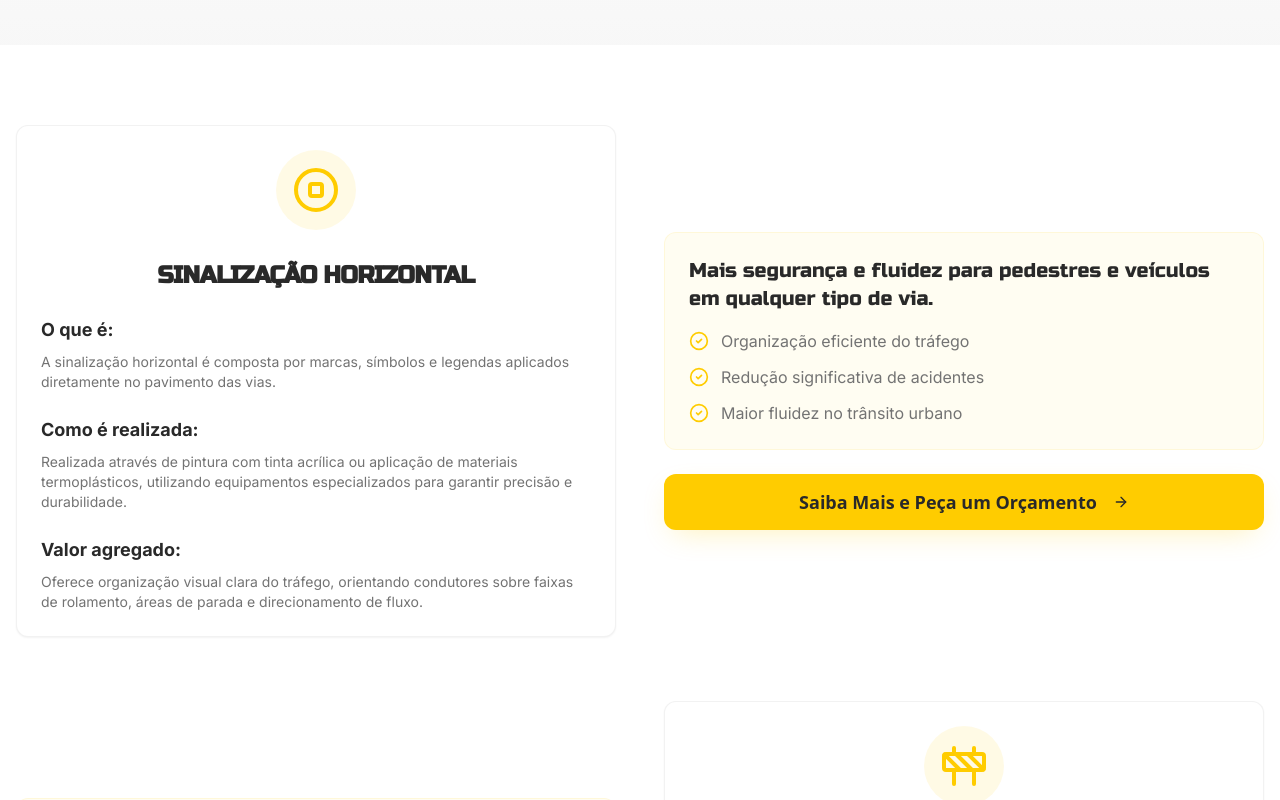
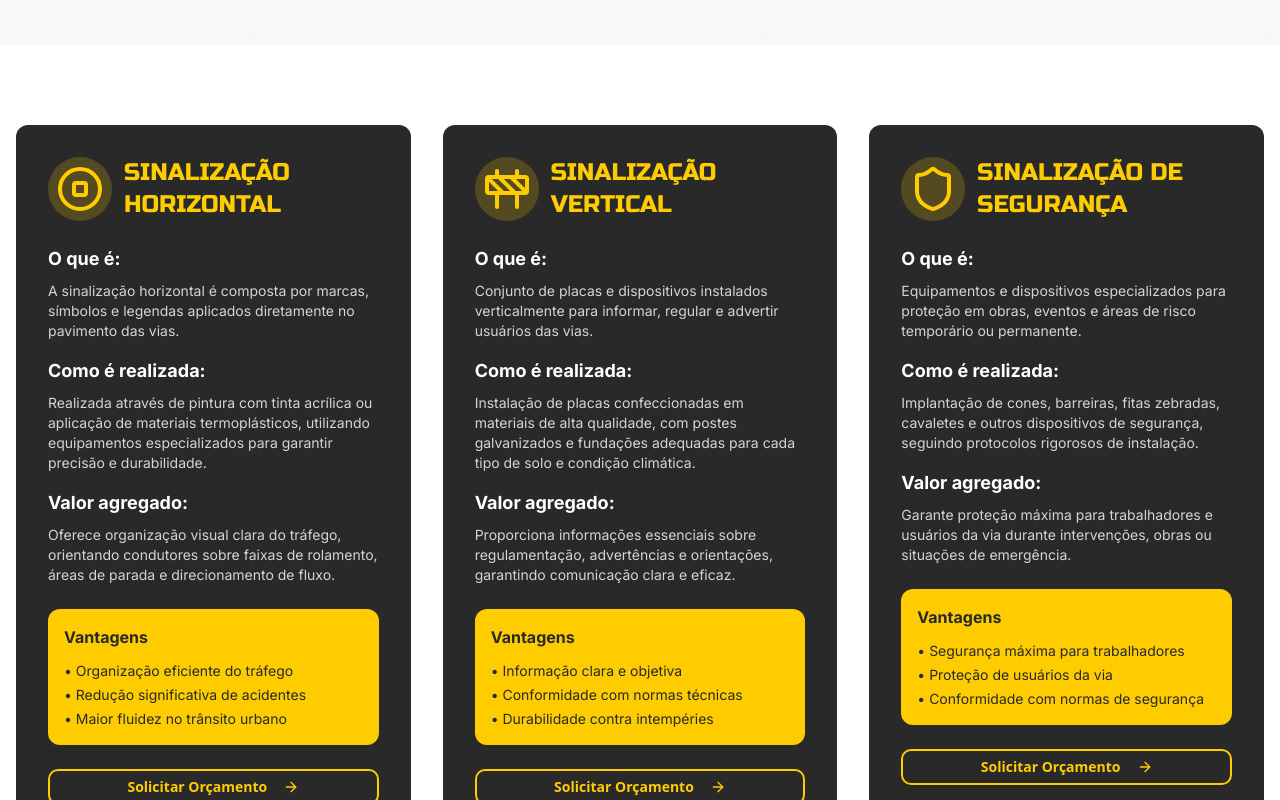
Before and after one commit to BryanVictorr/nova-sinalizacao-digital, a React (Vite) app: page /servicos in a window 1280 px wide. Shown: the part 380-1180 px from the top of the page. Built offline with nearby package versions, Linux system fonts and the light colour scheme.

Commit message:
Refatorar cards das páginas Sobre e Serviços
Ajusta a proporção dos cards na página Sobre, reduzindo o texto do card "Valores" para padronizar o tamanho. Altera os cards da página Serviços para o estilo escuro, conforme solicitado.

```diff
--- a/src/pages/Servicos.tsx
+++ b/src/pages/Servicos.tsx
@@ -122,71 +122,58 @@ const Servicos = () => {
       {/* Services Detail */}
       <section className="py-20">
         <div className="container mx-auto px-4">
-          <div className="space-y-16">
+          <div className="grid grid-cols-1 md:grid-cols-2 lg:grid-cols-3 gap-8">
             {services.map((service, index) => (
-              <div key={index} className={`grid grid-cols-1 lg:grid-cols-2 gap-12 items-center ${index % 2 === 1 ? 'lg:grid-flow-col-dense' : ''}`}>
-                <div className={index % 2 === 1 ? 'lg:col-start-2' : ''}>
-                  <Card className="h-full border-border/50 hover:shadow-card transition-all">
-                    <CardHeader className="text-center pb-6">
-                      <div className="mx-auto mb-6 p-4 bg-primary/10 rounded-full text-primary">
+              <div key={index} className="bg-brand-dark rounded-xl overflow-hidden p-8 text-white">
+                <h3 className="font-russo text-2xl text-primary mb-6 flex items-center gap-3">
+                  <div className="p-2 bg-primary/20 rounded-full text-primary">
                     {service.icon}
                   </div>
-                      <CardTitle className="font-russo text-2xl text-brand-dark">
                   {service.title}
-                      </CardTitle>
-                    </CardHeader>
-                    <CardContent className="space-y-6">
+                </h3>
+
+                <div className="space-y-4 mb-6">
                   <div>
-                        <h4 className="font-uni-neue font-bold text-lg text-brand-dark mb-2">O que é:</h4>
-                        <CardDescription className="font-uni-neue">
+                    <h4 className="font-uni-neue font-bold text-lg mb-2">O que é:</h4>
+                    <p className="font-uni-neue text-sm text-gray-300">
                       {service.description}
-                        </CardDescription>
+                    </p>
                   </div>
 
                   <div>
-                        <h4 className="font-uni-neue font-bold text-lg text-brand-dark mb-2">Como é realizada:</h4>
-                        <CardDescription className="font-uni-neue">
+                    <h4 className="font-uni-neue font-bold text-lg mb-2">Como é realizada:</h4>
+                    <p className="font-uni-neue text-sm text-gray-300">
                       {service.howItWorks}
-                        </CardDescription>
+                    </p>
                   </div>
 
                   <div>
-                        <h4 className="font-uni-neue font-bold text-lg text-brand-dark mb-2">Valor agregado:</h4>
-                        <CardDescription className="font-uni-neue">
+                    <h4 className="font-uni-neue font-bold text-lg mb-2">Valor agregado:</h4>
+                    <p className="font-uni-neue text-sm text-gray-300">
                       {service.value}
-                        </CardDescription>
-                      </div>
-                    </CardContent>
-                  </Card>
-                </div>
-
-                <div className={index % 2 === 1 ? 'lg:col-start-1 lg:row-start-1' : ''}>
-                  <div className="space-y-6">
-                    <div className="bg-primary/5 p-6 rounded-xl border border-primary/10">
-                      <h3 className="font-russo text-xl text-brand-dark mb-4">
-                        {service.impact}
-                      </h3>
-                      <div className="space-y-3">
-                        {service.benefits.map((benefit, idx) => (
-                          <div key={idx} className="flex items-center space-x-3">
-                            <CheckCircle2 className="w-5 h-5 text-primary flex-shrink-0" />
-                            <span className="font-uni-neue text-muted-foreground">{benefit}</span>
-                          </div>
-                        ))}
+                    </p>
                   </div>
                 </div>
 
+                {/* Caixa de vantagens */}
+                <div className="bg-primary p-4 rounded-lg mb-6">
+                  <h4 className="font-uni-neue font-bold text-brand-dark mb-3">Vantagens</h4>
+                  <ul className="space-y-1 text-sm text-brand-dark font-uni-neue">
+                    {service.benefits.map((benefit, idx) => (
+                      <li key={idx}>• {benefit}</li>
+                    ))}
+                  </ul>
+                </div>
+
                 <Button
-                      variant="default"
-                      size="lg"
-                      className="w-full"
+                  variant="outline"
+                  size="sm"
+                  className="w-full border-primary text-primary hover:bg-primary hover:text-brand-dark"
                   onClick={() => handleServiceContact(service.title)}
                 >
-                      Saiba Mais e Peça um Orçamento
-                      <ArrowRight className="w-5 h-5 ml-2" />
+                  Solicitar Orçamento
+                  <ArrowRight className="w-4 h-4 ml-2" />
                 </Button>
-                  </div>
-                </div>
               </div>
             ))}
           </div>
--- a/src/pages/Sobre.tsx
+++ b/src/pages/Sobre.tsx
@@ -126,41 +126,33 @@ const Sobre = () => {
                 <h3 className="font-russo text-2xl text-primary mb-4">Valores:</h3>
                 <div className="space-y-3">
                   <div>
-                    <h4 className="font-uni-neue font-bold text-white mb-2">• Compromisso com a segurança</h4>
+                    <h4 className="font-uni-neue font-bold text-white mb-1">• Segurança</h4>
                     <p className="font-uni-neue text-white/80 text-sm">
-                      Nosso foco é salvar vidas por meio de sinalizações eficientes e visíveis.
+                      Foco em salvar vidas através de sinalizações eficientes.
                     </p>
                   </div>
                   <div>
-                    <h4 className="font-uni-neue font-bold text-white mb-2">• Excelência técnica</h4>
+                    <h4 className="font-uni-neue font-bold text-white mb-1">• Excelência</h4>
                     <p className="font-uni-neue text-white/80 text-sm">
-                      Buscamos a mais alta qualidade em todos os serviços e materiais utilizados.
+                      Qualidade superior em todos os serviços prestados.
                     </p>
                   </div>
                   <div>
-                    <h4 className="font-uni-neue font-bold text-white mb-2">• Inovação</h4>
+                    <h4 className="font-uni-neue font-bold text-white mb-1">• Inovação</h4>
                     <p className="font-uni-neue text-white/80 text-sm">
-                      Investimos constantemente em novas tecnologias e processos inteligentes.
+                      Tecnologias avançadas e processos inteligentes.
                     </p>
                   </div>
-                  <div className="grid grid-cols-2 gap-4 mt-4">
-                    <div>
-                      <h4 className="font-uni-neue font-bold text-white">• Sustentabilidade</h4>
-                      <p className="font-uni-neue text-white/80 text-xs">
-                        Adotamos práticas que respeitam o meio ambiente e promovem o uso responsável de recursos.
-                      </p>
-                    </div>
-                    <div>
-                      <h4 className="font-uni-neue font-bold text-white">• Ética e transparência</h4>
-                      <p className="font-uni-neue text-white/80 text-xs">
-                        Atuamos com integridade em todos os relacionamentos e contratos.
-                      </p>
-                    </div>
+                  <div>
+                    <h4 className="font-uni-neue font-bold text-white mb-1">• Sustentabilidade</h4>
+                    <p className="font-uni-neue text-white/80 text-sm">
+                      Práticas responsáveis com o meio ambiente.
+                    </p>
                   </div>
                   <div>
-                    <h4 className="font-uni-neue font-bold text-white">• Valorização das pessoas</h4>
-                    <p className="font-uni-neue text-white/80 text-xs">
-                      Incentivamos o crescimento profissional e pessoal da nossa equipe.
+                    <h4 className="font-uni-neue font-bold text-white mb-1">• Transparência</h4>
+                    <p className="font-uni-neue text-white/80 text-sm">
+                      Integridade em todos os relacionamentos.
                     </p>
                   </div>
                 </div>
```
Lines whose indentation alone changed are shown as unchanged.
